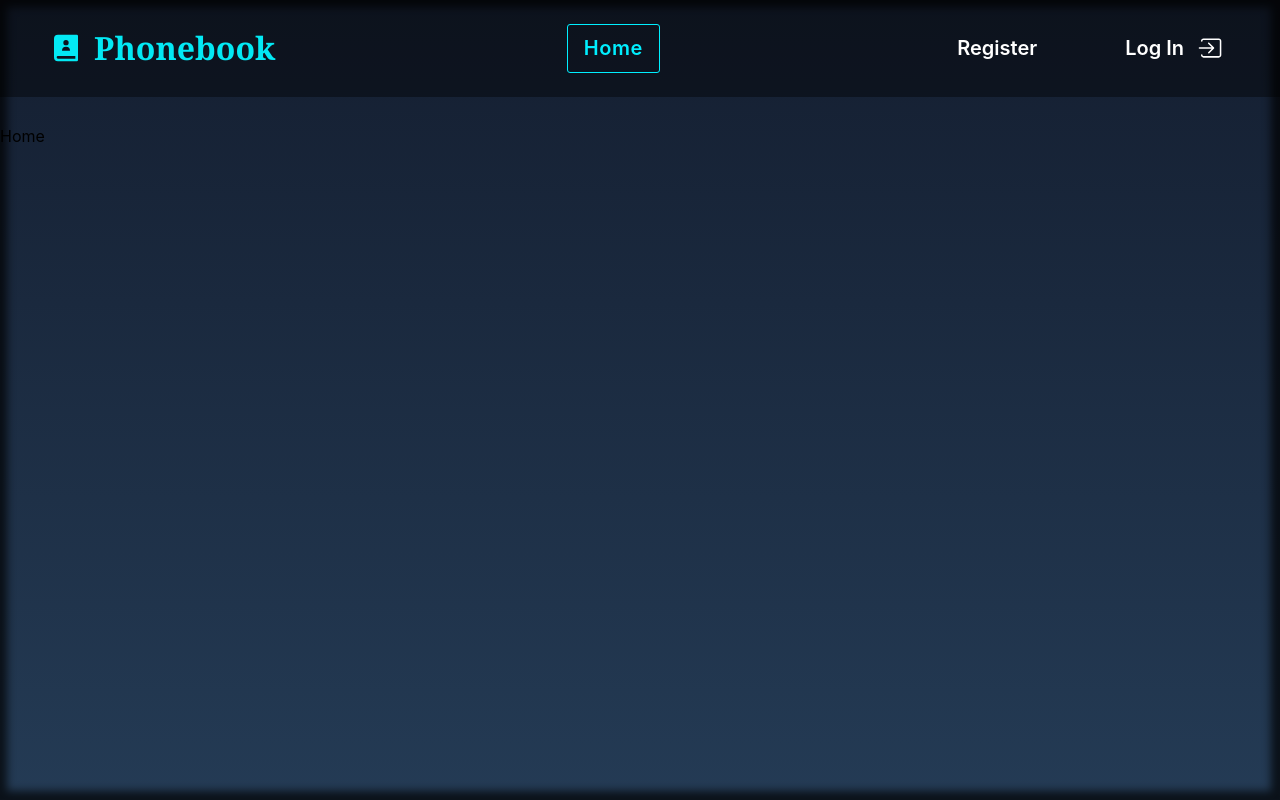
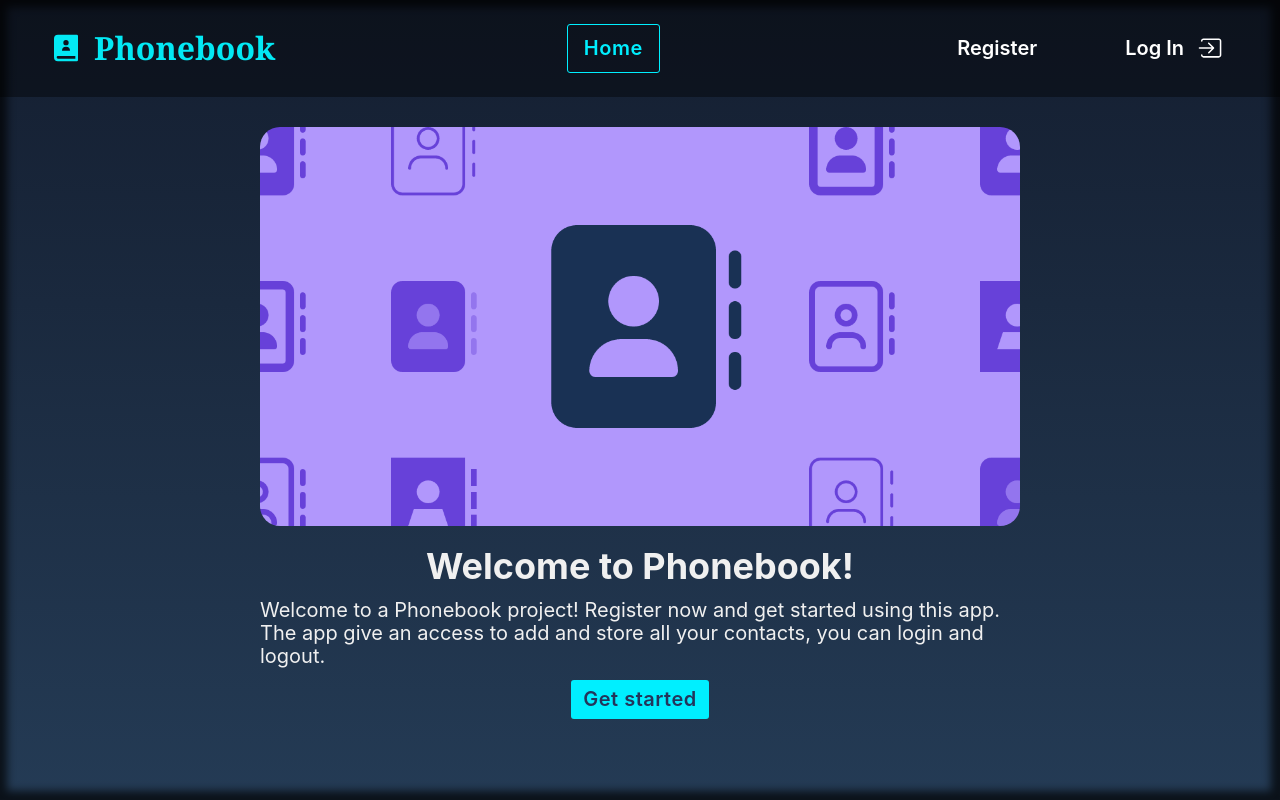
Before and after one commit to Oleggman/goit-react-hw-08-phonebook, a React (Create React App) app: page / in a window 1280 px wide. Built offline with nearby package versions, Linux system fonts and the light colour scheme; some icons are missing.

Commit message:
Create home page

```diff
--- /dev/null
+++ b/src/components/HomeSection/HomeSection.jsx
@@ -0,0 +1,26 @@
+import { useAuth } from 'hooks';
+import homeImage from '../../images/home-image.png'
+import {
+  HomeContaier, HomeImage, HomeTitle, HomeSectionDesc, HomeLink
+} from './HomeSection.styled';
+import { Link } from 'react-router-dom';
+
+export const HomeSection = () => {
+  const { isLoggedIn } = useAuth();
+
+  return (
+    <HomeContaier>
+      <HomeImage src={homeImage} alt="Welcome" />
+      <HomeTitle>Welcome to Phonebook!</HomeTitle>
+      <HomeSectionDesc>Welcome to a Phonebook project! Register now and get started using this app.
+        The app give an access to add and store all your contacts, you can login and logout.
+      </HomeSectionDesc>
+
+      {
+        isLoggedIn
+          ? <HomeLink to='/contacts'>Go to contacts</HomeLink>
+          : <HomeLink to='/register'>Get started</HomeLink>
+      }
+    </HomeContaier>
+  );
+}
--- /dev/null
+++ b/src/components/HomeSection/HomeSection.styled.js
@@ -0,0 +1,48 @@
+import { Link } from "react-router-dom";
+import styled from "styled-components";
+
+export const HomeContaier = styled.div`
+  margin: 0 auto;
+  width: 760px;
+`;
+
+export const HomeImage = styled.img`
+  width: 100%;
+  border-radius: 20px;
+  margin-bottom: 20px;
+`;
+
+export const HomeTitle = styled.h1`
+  color: #f0f0f0;
+  font-size: 36px;
+  text-align: center;
+  margin-bottom: 12px;
+`;
+
+export const HomeSectionDesc = styled.p`
+  color: #f0f0f0;
+  font-size: 20px;
+  margin-bottom: 12px;
+`;
+
+export const HomeLink = styled(Link)`
+  display: block;
+  margin: 0 auto;;
+  padding: 8px 12px;
+  width: fit-content;
+  font-size: 20px;
+  font-weight: 600;
+  letter-spacing: 0.5px;
+  color: #23355B;
+  background-color: #00EFFF;
+  text-decoration: none;
+  border: none;
+  border-radius: 3px;
+
+  transition: all 250ms cubic-bezier(0.165, 0.84, 0.44, 1);
+
+  &:hover {
+    color: #f0f0f0;
+    background: #2461BA;
+  }
+`;
--- a/src/pages/Home.js
+++ b/src/pages/Home.js
@@ -1,3 +1,7 @@
+import { HomeSection } from "components/HomeSection/HomeSection";
+
 export default function Home() {
-  return (<>Home</>);
+  return (
+    <HomeSection />
+  );
 }
```
Also changed, not shown: src/images/home-image.png (added).
